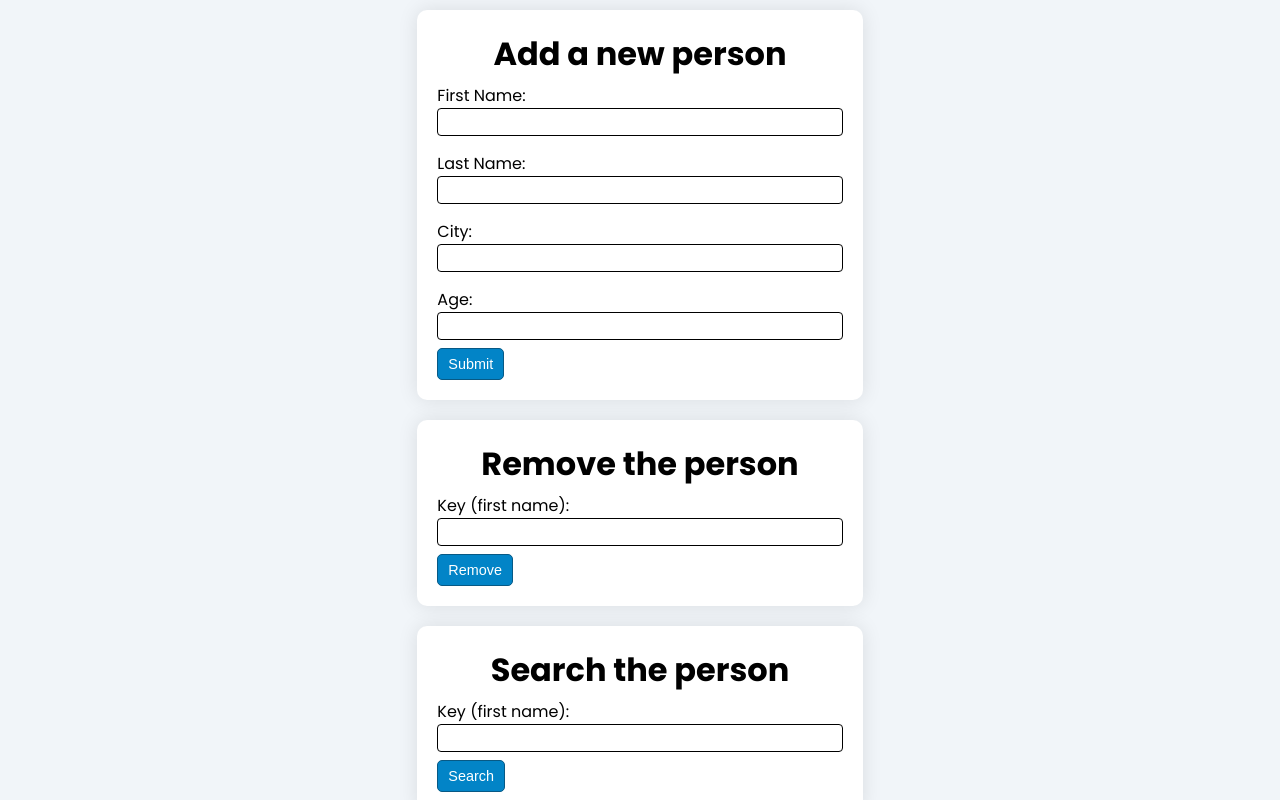
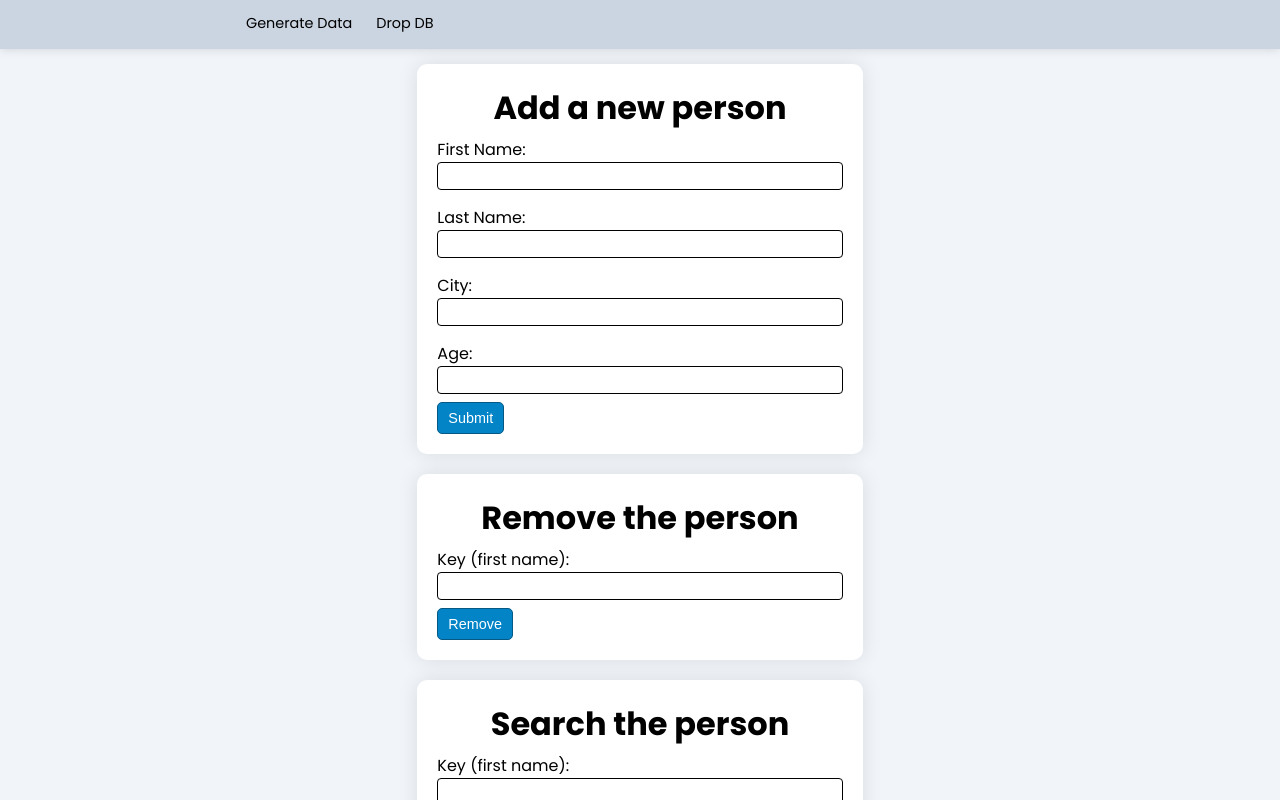
Before and after one commit to GEOFARL/btree-dbms, a React (Vite) app in the folder client/: page / in a window 1280 px wide. Shown: the top 800 px of the page. Built offline with nearby package versions, Linux system fonts and the light colour scheme; no server answers.

Commit message:
Add control pane

```diff
--- a/client/src/App.jsx
+++ b/client/src/App.jsx
@@ -1,15 +1,19 @@
 import AddForm from './components/AddForm';
+import ControlPanel from './components/ControlPanel';
 import PeopleTable from './components/PeopleTable';
 import RemoveForm from './components/RemoveForm';
 import SearchBox from './components/SearchBox';
 
 function App() {
   return (
-    <div className="app centered">
-      <AddForm />
-      <RemoveForm />
-      <SearchBox />
-      <PeopleTable />
+    <div className="app">
+      <ControlPanel />
+      <div className="centered">
+        <AddForm />
+        <RemoveForm />
+        <SearchBox />
+        <PeopleTable />
+      </div>
     </div>
   );
 }
--- a/client/src/components/AddForm.jsx
+++ b/client/src/components/AddForm.jsx
@@ -111,7 +111,10 @@ const AddForm = () => {
           }
         );
         const data = await response.json();
-        dispatch({ type: 'MODIFY_PERSON', payload: data });
+        dispatch({
+          type: 'MODIFY_PERSON',
+          payload: { key: modificationName, data },
+        });
         modifyDispatch({ type: 'NO_MODIFY' });
       }
 
--- /dev/null
+++ b/client/src/components/ControlPanel.jsx
@@ -0,0 +1,12 @@
+const ControlPanel = () => {
+  return (
+    <div className="control-panel">
+      <div className="content">
+        <button className="nav-button">Generate Data</button>
+        <button className="nav-button">Drop DB</button>
+      </div>
+    </div>
+  );
+};
+
+export default ControlPanel;
--- a/client/src/context/peopleReducer.js
+++ b/client/src/context/peopleReducer.js
@@ -27,9 +27,9 @@ export default function peopleReducer(state, action) {
       console.log(action);
       let found = false;
       return state.map((person) => {
-        if (!found && person.firstName === action.payload.firstName) {
+        if (!found && person.firstName === action.payload.key) {
           found = true;
-          return action.payload;
+          return action.payload.data;
         }
         return person;
       });
--- a/client/src/index.css
+++ b/client/src/index.css
@@ -12,7 +12,7 @@ body {
 }
 
 .app {
-  padding: 10px 0 30px 0;
+  padding: 0 0 30px 0;
 }
 
 input {
@@ -108,6 +108,7 @@ input {
 .form__button.modify-button {
   background-color: #4b5563;
   border: 1px solid #1f2937;
+  margin: 0;
 }
 
 .form__button.modify-button:hover {
@@ -117,3 +118,35 @@ input {
 .form__button.modify-button:active {
   background-color: #374151;
 }
+
+.control-panel {
+  width: 100%;
+  background-color: #cbd5e1;
+  padding: 10px 0;
+  margin-bottom: 15px;
+  box-shadow: 0 0 10px rgba(0, 0, 0, 0.15);
+}
+
+.control-panel .content {
+  max-width: 800px;
+  width: 100%;
+  margin: 0 auto;
+
+  display: flex;
+  gap: 12px;
+}
+
+.nav-button {
+  font-size: 0.9rem;
+  font-family: inherit;
+  cursor: pointer;
+  appearance: none;
+  background-color: transparent;
+  border: none;
+  padding: 3px 6px;
+  border-bottom: 2px solid transparent;
+}
+
+.nav-button:hover {
+  border-bottom: 2px solid black;
+}
```
